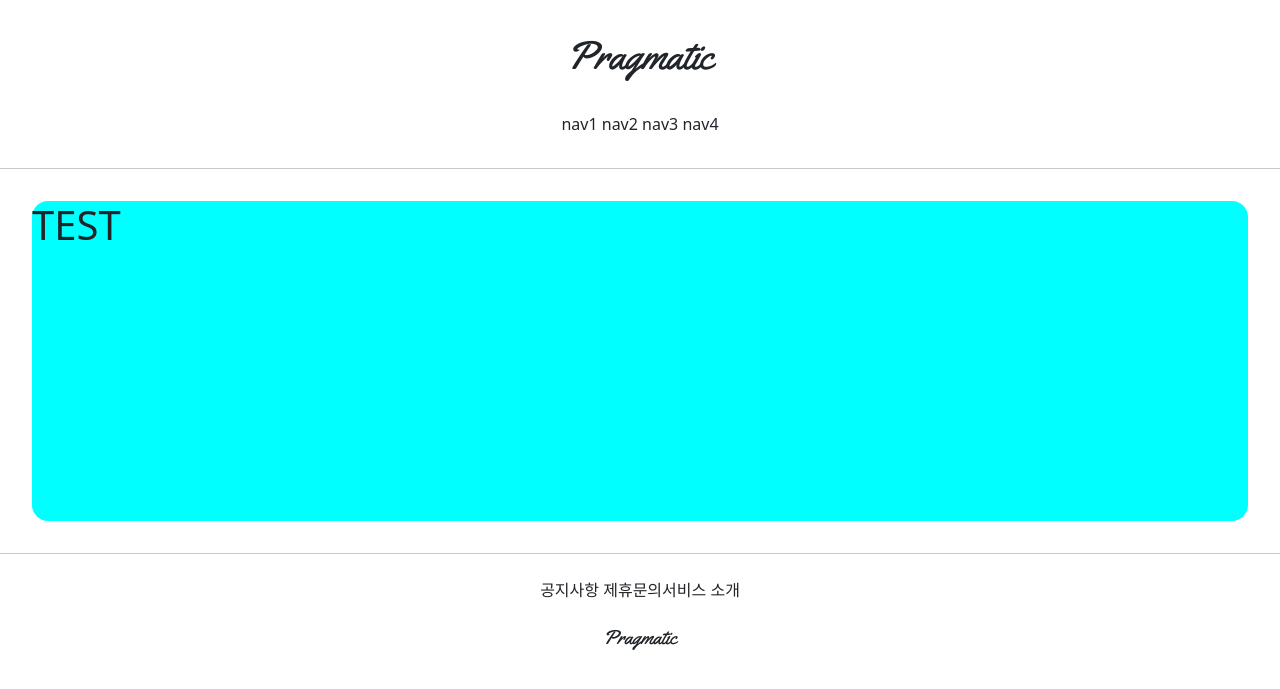
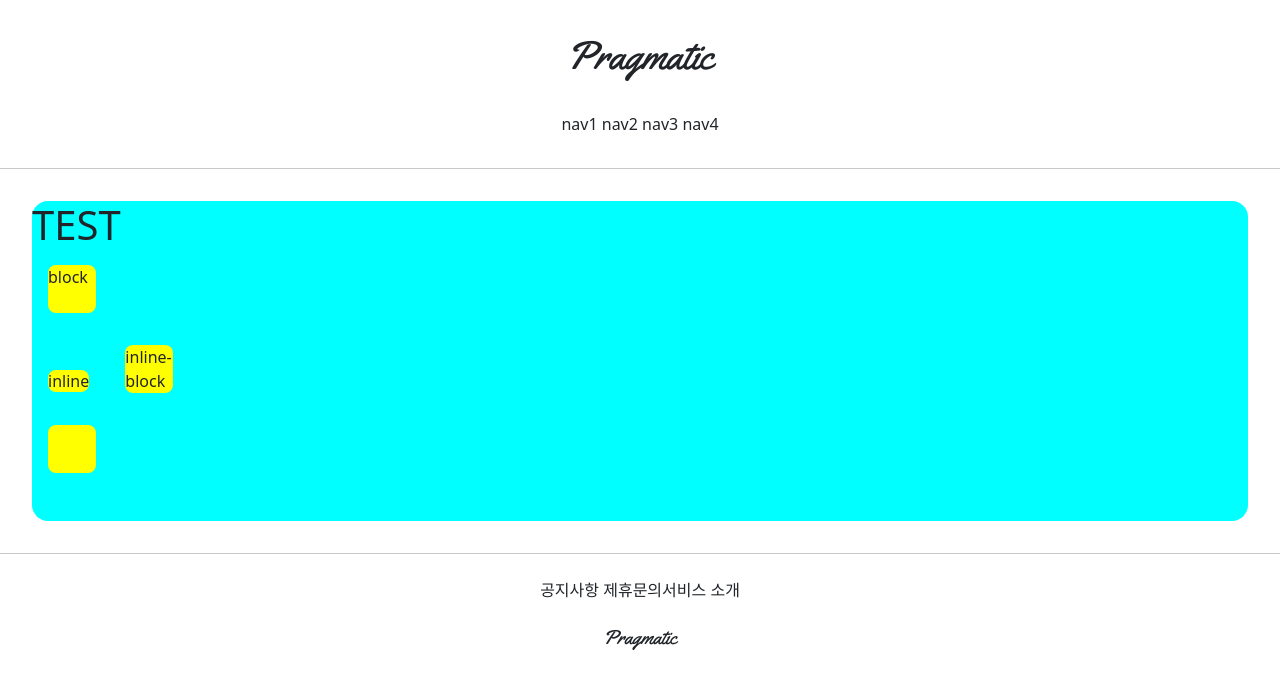
Before and after one commit to RYU339/gis_class4, a Django app: page /accounts/hello_world/ in a window 1280 px wide. Shown: the top 689 px of the page. Run offline with Django 3.2, Linux system fonts and the light colour scheme; parts of the project's set-up code (start-up, migrations or seed data) failed here and were passed over.

Commit message:
21.07.07 class 4 commit 2

```diff
--- a/accountapp/templates/accountapp/hello_world.html
+++ b/accountapp/templates/accountapp/hello_world.html
@@ -1,8 +1,28 @@
 {% extends 'base.html' %}
 {% block content %}
 
+    <style>
+        .testing{
+            background-color: yellow;
+            margin: 1rem;
+            width: 48px;
+            height: 48px;
+            border-radius: .5rem;
+        }
+    </style>
+
     <div style="height: 20rem; background-color: aqua; margin: 2rem; border-radius: 1rem">
         <h1>TEST</h1>
+
+    <div class="testing" style="display: block">block</div>
+    <div class="testing" style="display: inline">inline</div>
+    <div class="testing" style="display: none">none</div>
+    <div class="testing" style="display: inline-block">inline-block</div>
+    <div class="testing"></div>
+
+
+
+
     </div>
 
 {% endblock %}
```
